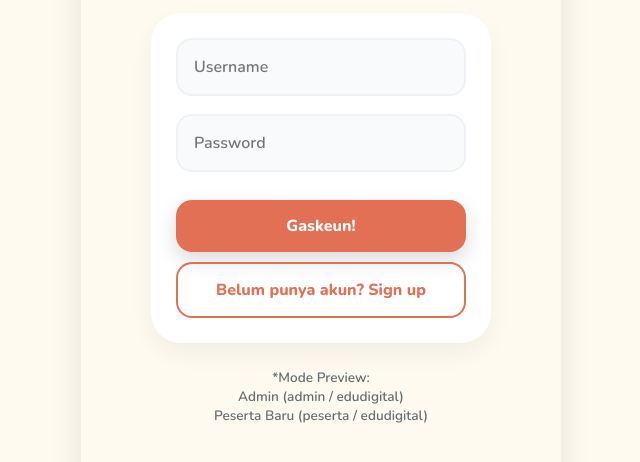
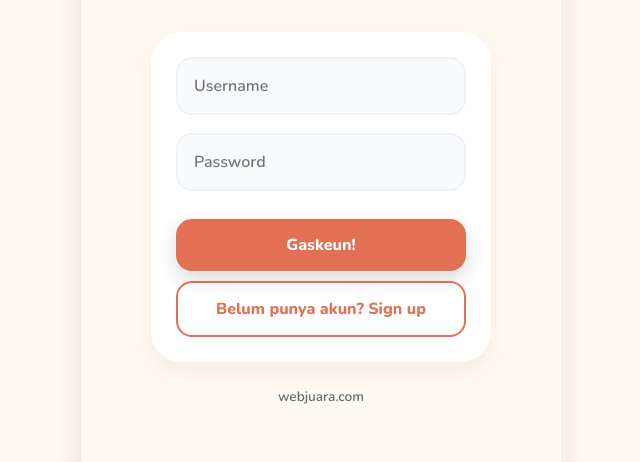
Before and after one commit to luhur99/FinPaws, a website: page index.html in a window 1280 px wide. Shown: the part 296-758 px from the top of the page, without its empty margins (319-959 px from the left). Drawn offline with nearby package versions, Linux system fonts and the light colour scheme.

Commit message:
chore: update login footer text to webjuara.com

```diff
--- a/index.html
+++ b/index.html
@@ -815,7 +815,7 @@
             <button type="button" class="btn btn-outline" id="btnSwitchAuthMode" onclick="toggleAuthMode()" style="margin-top: 10px;">Belum punya akun? Sign up</button>
         </form>
         <p style="margin-top:25px; font-size:0.85rem; color:var(--text-muted); font-weight:600;">
-            *Mode Preview:<br>Admin (admin / edudigital)<br>Peserta Baru (peserta / edudigital)
+            webjuara.com
         </p>
     </div>
 
```
